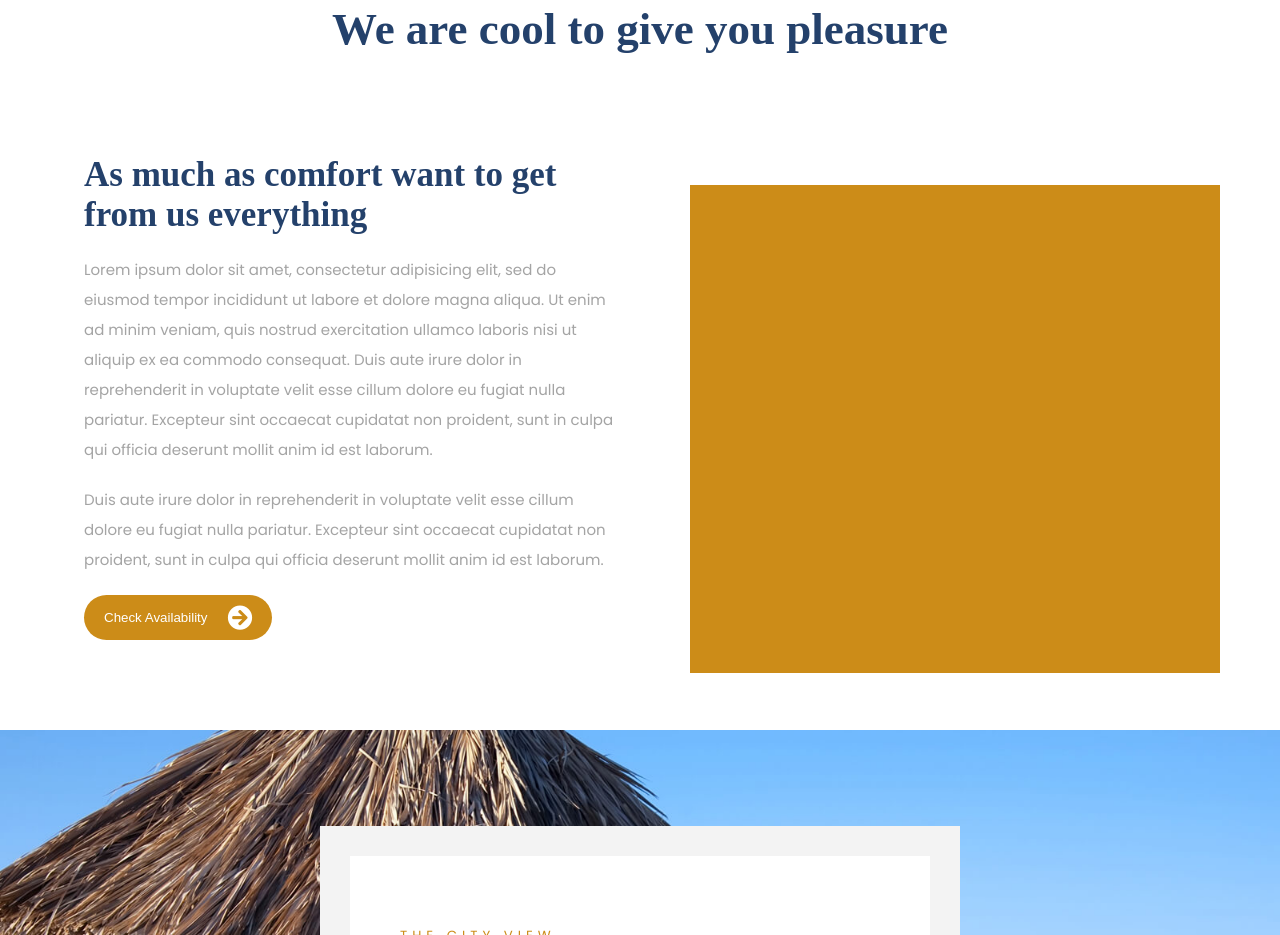
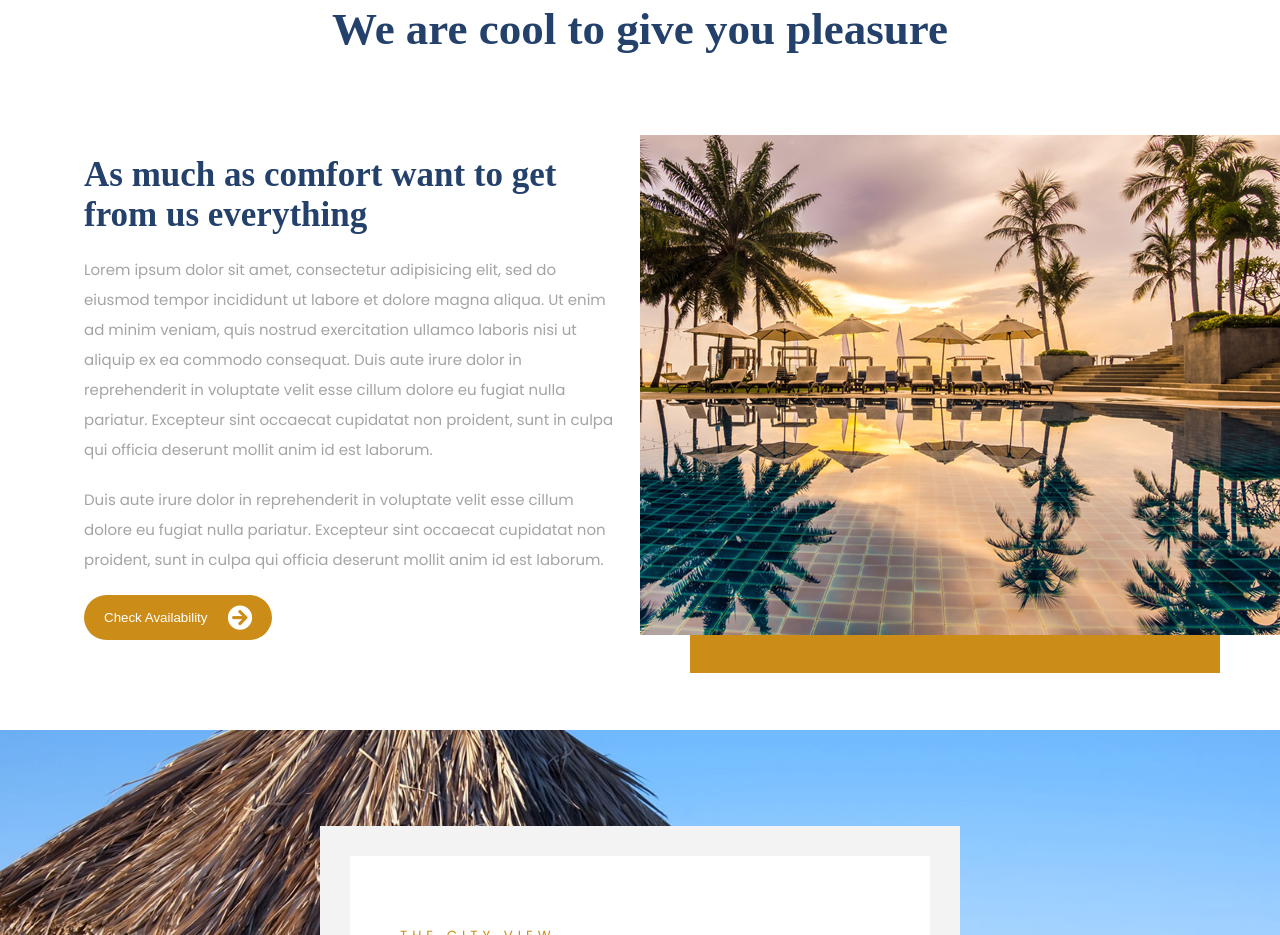
Before and after one commit to Farhan-Pathan-9322/MiniProject_Hotel, a plain HTML site: page index.html in a window 1280 px wide. Shown: the part 1006-1941 px from the top of the page. Drawn offline with nearby package versions, Linux system fonts and the light colour scheme; files whose address does not match are found by name.

Commit message:
Update index.html

```diff
--- a/index.html
+++ b/index.html
@@ -137,7 +137,7 @@
           </button>
         </div>
         <div class="right">
-          <img src="image/a.png" alt="">
+          <img src="/a.png" alt="">
         </div>
       </div>
     </div>
```
